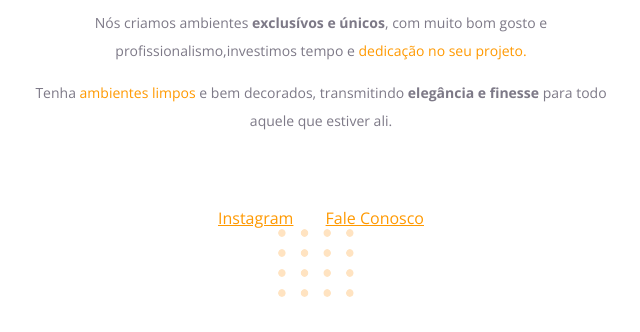
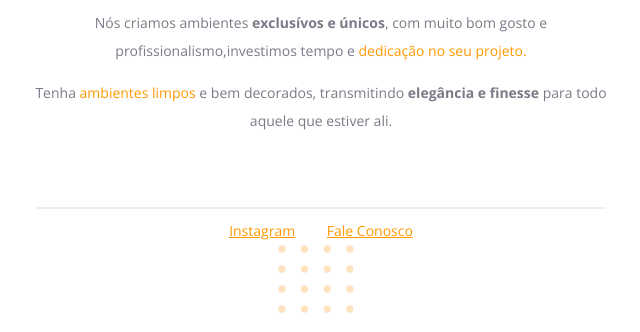
Before and after one commit to luan-prates/explorer, a plain HTML site: page stage_02/Projeto_01/index.html in a window 1280 px wide. Shown: the part 468-800 px from the top of the page, without its empty margins (319-959 px from the left). Drawn offline with nearby package versions, Linux system fonts and the light colour scheme.

Commit message:
bordas e classificções de elementos

```diff
--- a/stage_02/Projeto_01/index.html
+++ b/stage_02/Projeto_01/index.html
@@ -32,6 +32,8 @@
   </div>
 
   <div id="footer">
+    <div class="line" ></div>
+
     <a href="https://instagram.com/myhomefortaleza">Instagram</a>
     <a href="mailto:contato@myhomefortaleza.com.br">Fale Conosco</a>
   </div>
--- a/stage_02/Projeto_01/style.css
+++ b/stage_02/Projeto_01/style.css
@@ -32,13 +32,23 @@ span, a {
  color: #ff9900;
 }
 
-p {
+p, #footer {
   color: #7D7987;
 
   font-size: 14px;
   line-height: 28px;
 }
 
+
+
 #footer a + a {
   margin-left: 28px;
 }
+
+.line {
+ width:568px;
+ height: 0px;
+
+ margin: 0 auto 8px;
+ border: 1px solid #ECEFF2;
+}
```
